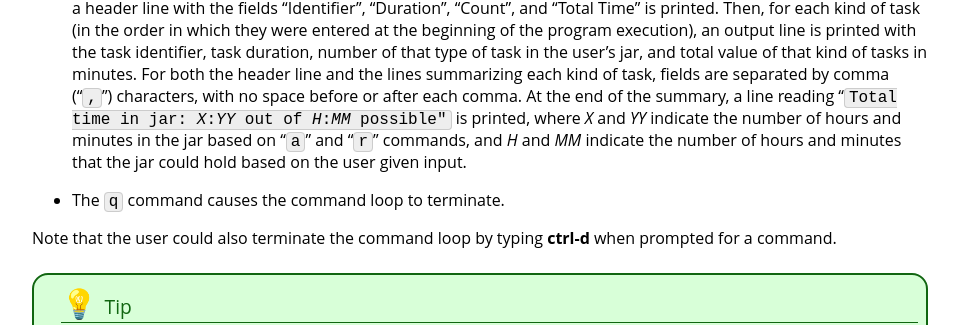
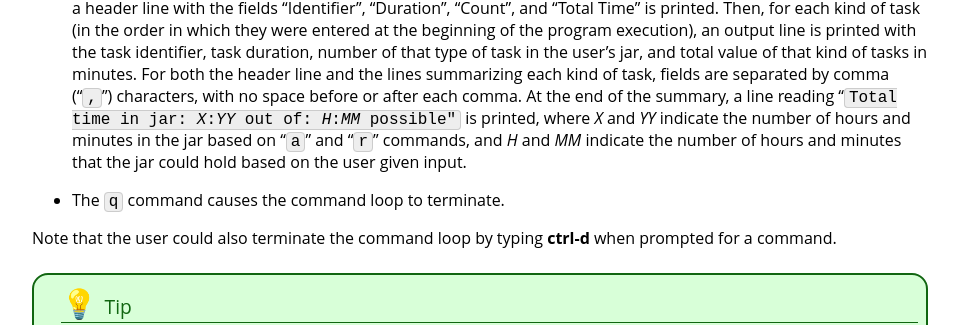
Before and after one commit to jhu-ip/cs220-sp25, a Jekyll site: the page built from assign/hw1.md, in a window 1280 px wide and 900 px high, scrolled down 1390 px. Shown: the part 149-474 px from the top of the window, without its empty margins (160-1119 px from the left). Built offline with Jekyll 4.4.1, drawn with Linux system fonts in a browser that asks for light colours.

Commit message:
fixed typo in program requirements hw1 (missing colon in program requirements output)

```diff
--- a/assign/hw1.md
+++ b/assign/hw1.md
@@ -102,7 +102,7 @@ There are four commands:
   each kind of task, fields are separated by comma ("`,`") characters,
   with no space before or after each comma. At the end of the summary,
   a line reading "<code class='highlighter-rouge'>Total time in jar:
-  <i>X</i>:<i>YY</i> out of <i>H</i>:<i>MM</i> possible"</code> is
+  <i>X</i>:<i>YY</i> out of: <i>H</i>:<i>MM</i> possible"</code> is
   printed, where *X* and *YY* indicate the number of hours and minutes
   in the jar based on "`a`" and "`r`" commands, and *H* and *MM*
   indicate the number of hours and minutes that the jar could hold
```
